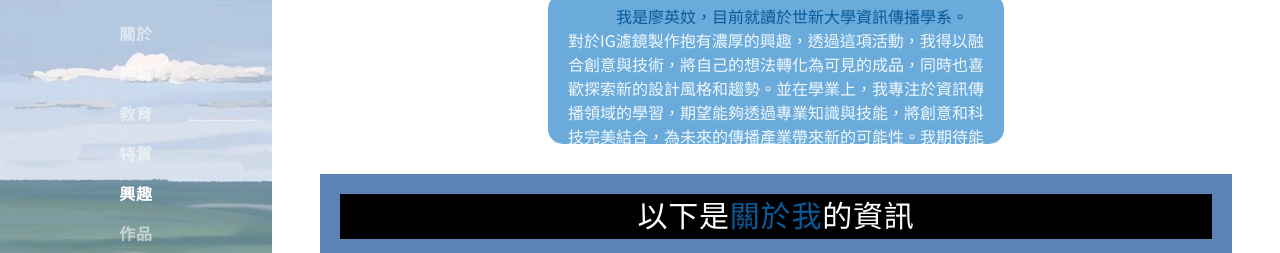
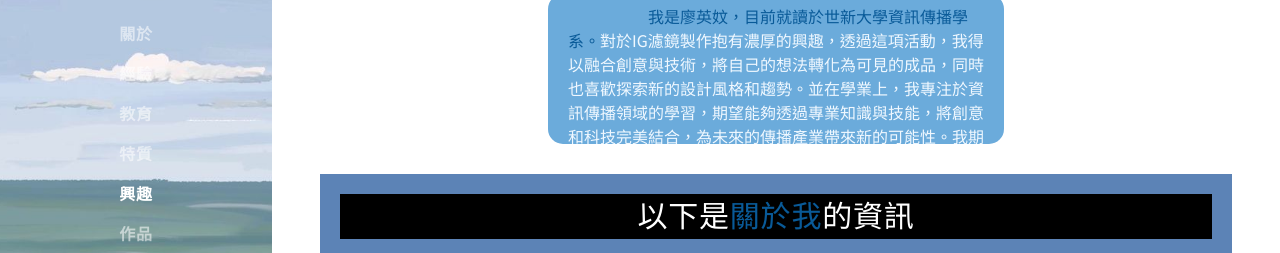
Before and after one commit to Liaoyingwen/Liaoyingwen.github.io, a plain HTML site: page index.html in a window 1280 px wide. Shown: the part 341-594 px from the top of the page. Drawn offline with nearby package versions, Linux system fonts and the light colour scheme; a web font is replaced by a local one.

```diff
--- a/index.html
+++ b/index.html
@@ -53,7 +53,7 @@
                         世新大學大一資訊傳播學系 排球隊菜鳥球經
                         <a href="mailto:name@email.com">信箱yingwen0128@email.com</a>
                     </div class="overflowtest">
-                    <div class="overflowtest" style="text-indent: 3em;"><span class="blueblue">我是廖英妏，目前就讀於世新大學資訊傳播學系。</span>對於IG濾鏡製作抱有濃厚的興趣，透過這項活動，我得以融合創意與技術，將自己的想法轉化為可見的成品，同時也喜歡探索新的設計風格和趨勢。並在學業上，我專注於資訊傳播領域的學習，期望能夠透過專業知識與技能，將創意和科技完美結合，為未來的傳播產業帶來新的可能性。我期待能夠在這個領域中不斷成長，發揮自己的潛力，與各位一同探索、學習，共同進步。
+                    <div class="overflowtest" style="text-indent: 5em;"><span class="blueblue">我是廖英妏，目前就讀於世新大學資訊傳播學系。</span>對於IG濾鏡製作抱有濃厚的興趣，透過這項活動，我得以融合創意與技術，將自己的想法轉化為可見的成品，同時也喜歡探索新的設計風格和趨勢。並在學業上，我專注於資訊傳播領域的學習，期望能夠透過專業知識與技能，將創意和科技完美結合，為未來的傳播產業帶來新的可能性。我期待能夠在這個領域中不斷成長，發揮自己的潛力，與各位一同探索、學習，共同進步。
                     </div>
 
                     <p class="redred">以下是<span class="blueblue">關於我</span>的資訊</p>
```
